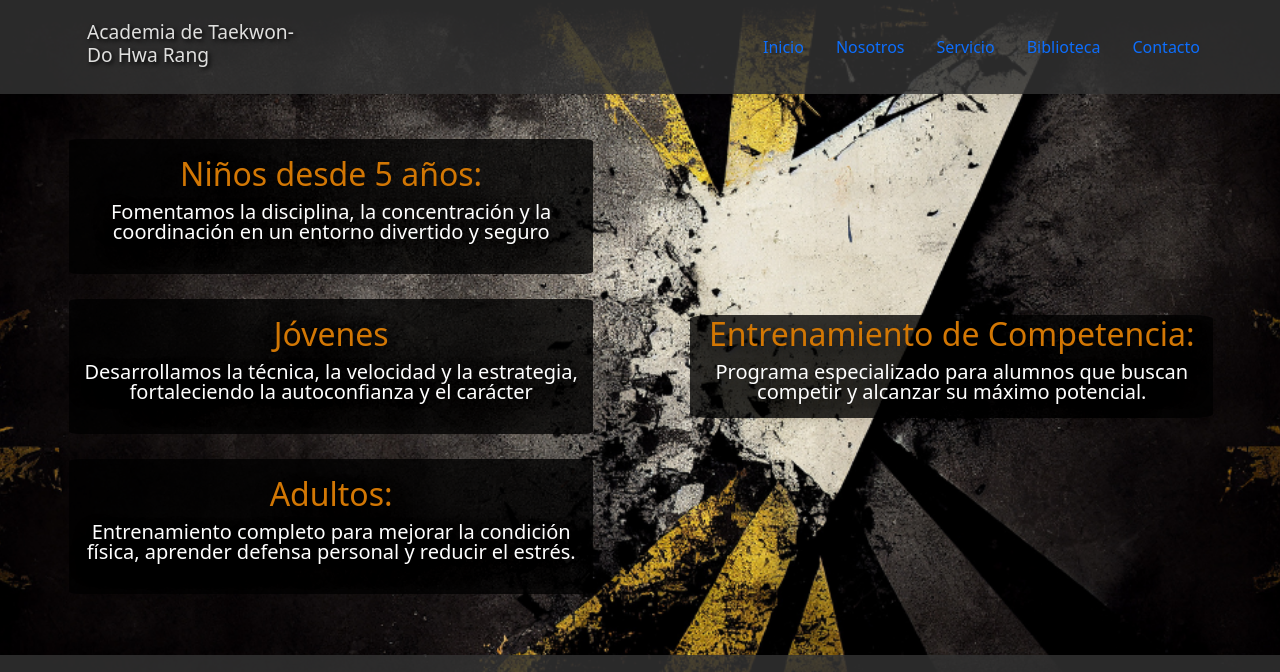
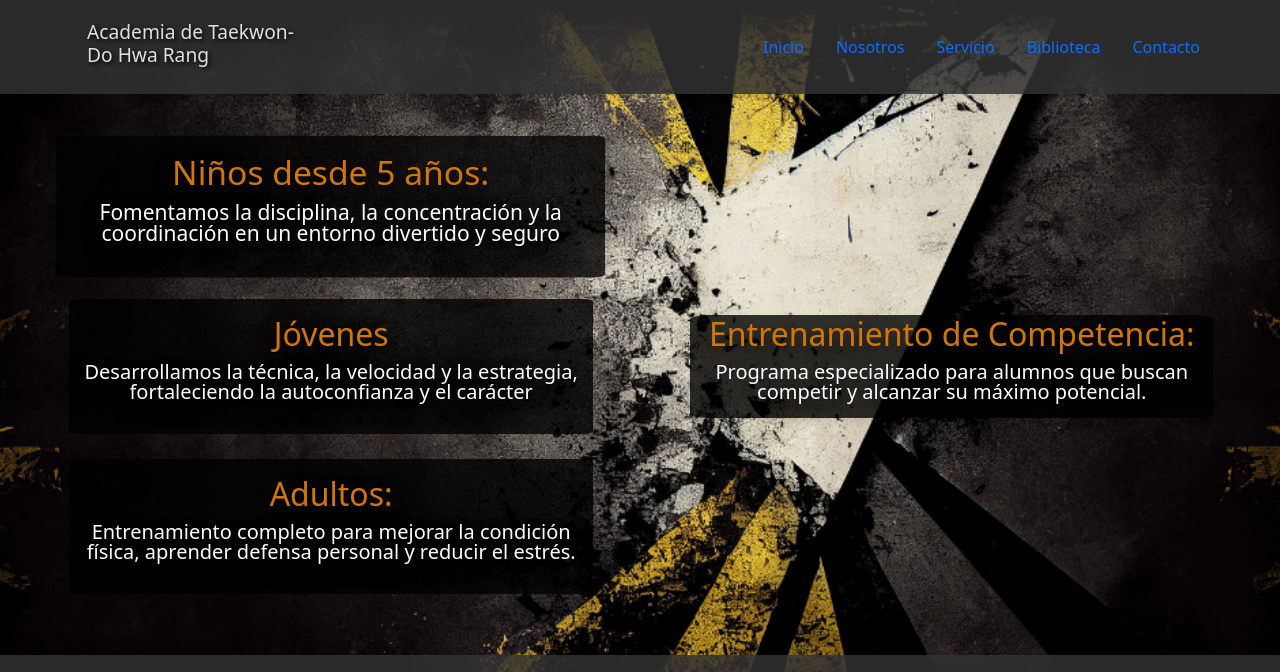
Before and after one commit to Rodrigobernabe/repocoder, a plain HTML site: page pages/servicios.html in a window 1280 px wide. In both pictures the pointer is over the element 331 px from the left and 206 px from the top of the page. Shown: the top 672 px of the page. Drawn offline with nearby package versions, Linux system fonts and the light colour scheme; a web font is replaced by a local one.

Commit message:
containerservicios

```diff
--- a/css/style.css
+++ b/css/style.css
@@ -268,6 +268,7 @@ h2{
     height: 90%;
 }
 
+
 .jovenes {
     text-align: center;
     display: flex;
@@ -307,6 +308,15 @@ h2{
     align-self: center;
     grid-area: Competencia;
     width: 90%;
+}
+
+.cincoaños, .jovenes, .adultos, .Competencia {
+  /* ... (código existente de cada clase) ... */
+    transition: transform 0.3s ease;
+}
+
+.cincoaños:hover, .jovenes:hover, .adultos:hover, .Competencia:hover {
+    transform: scale(1.05);
 }
 
 /* ----------------------------------- body biblioteca*-------------------------------------------------------------------*/
```
Also changed, not shown: pages/servicios.html (+1 -1 lines).
